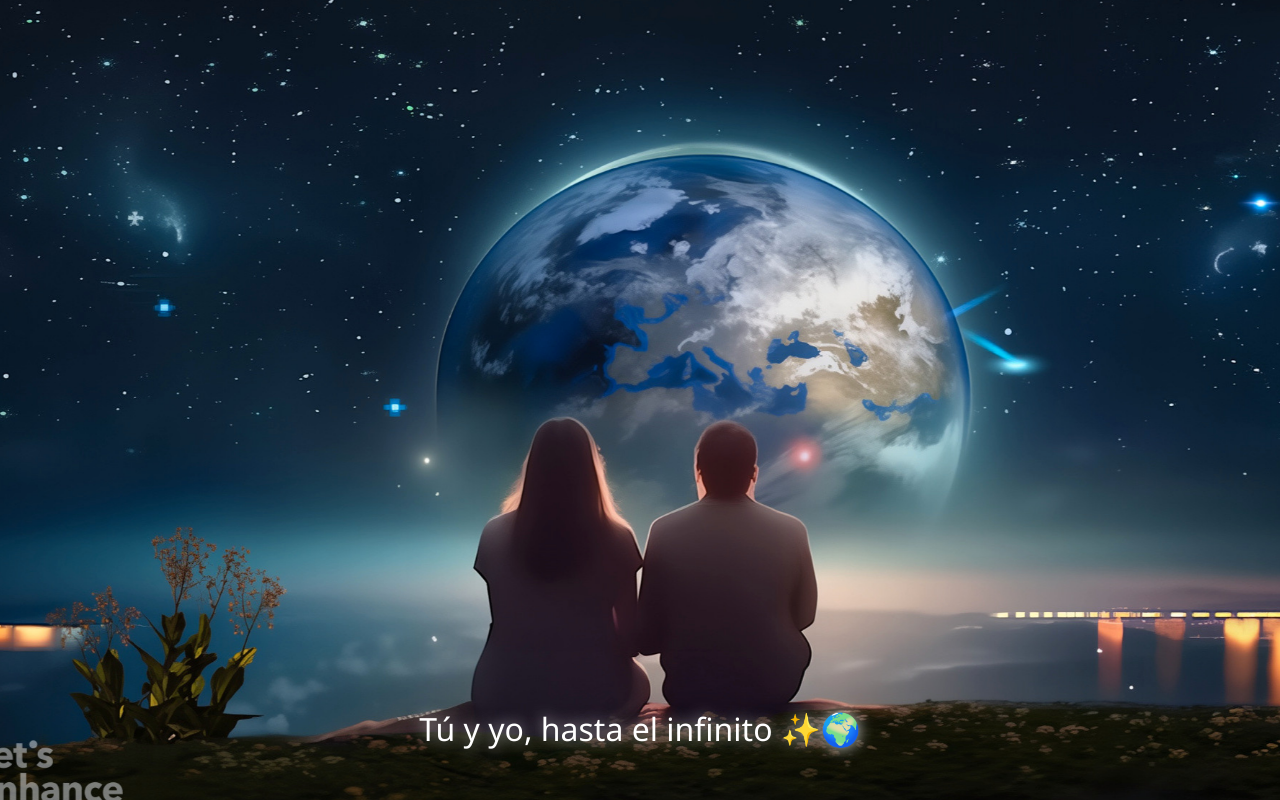
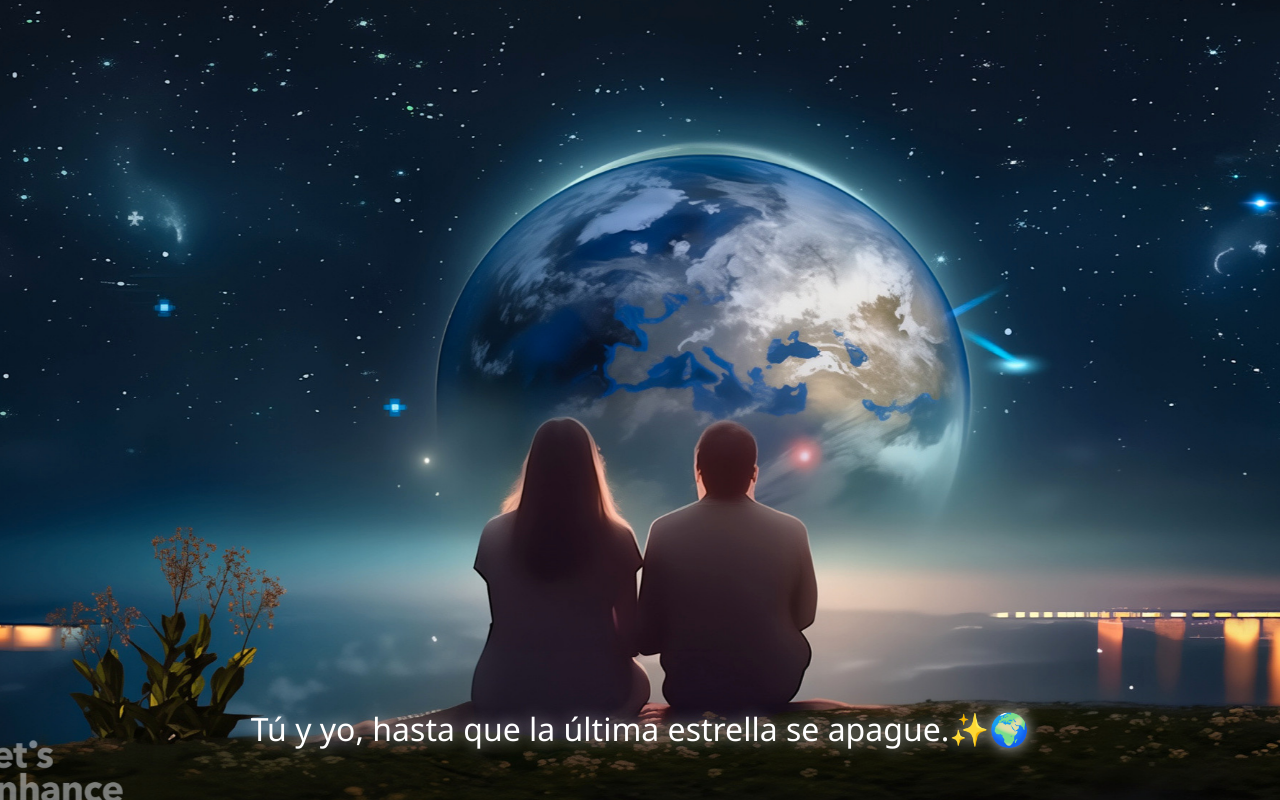
Before and after one commit to yahirguerravirrueta-arch/Te-amo-Yarely-, a plain HTML site: page index.html in a window 1280 px wide. Drawn offline with Linux system fonts and the light colour scheme.

Commit message:
Update index.html

```diff
--- a/index.html
+++ b/index.html
@@ -82,7 +82,7 @@
 </head>
 <body>
   <div class="fondo"></div>
-  <div class="texto">Tú y yo, hasta el infinito ✨🌍</div>
+  <div class="texto">Tú y yo, hasta que la última estrella se apague.✨🌍</div>
 
   <!-- Animación final -->
   <canvas id="canvas"></canvas>
@@ -133,7 +133,7 @@
       "No hay nada que no admire de ti, cada detalle me enamora ",
       "Eres la combinación perfecta de ternura y fortaleza ",
       "Tu amor me hace querer ser mejor cada día ",
-      "Eres mi todo, Yarely, y siempre lo serás "
+      "Eres mi todo, Yarely, y siempre lo serás ",
       "i love you ",
       "te amo ",
       "te amo por siempre corazon ❤️",
```
